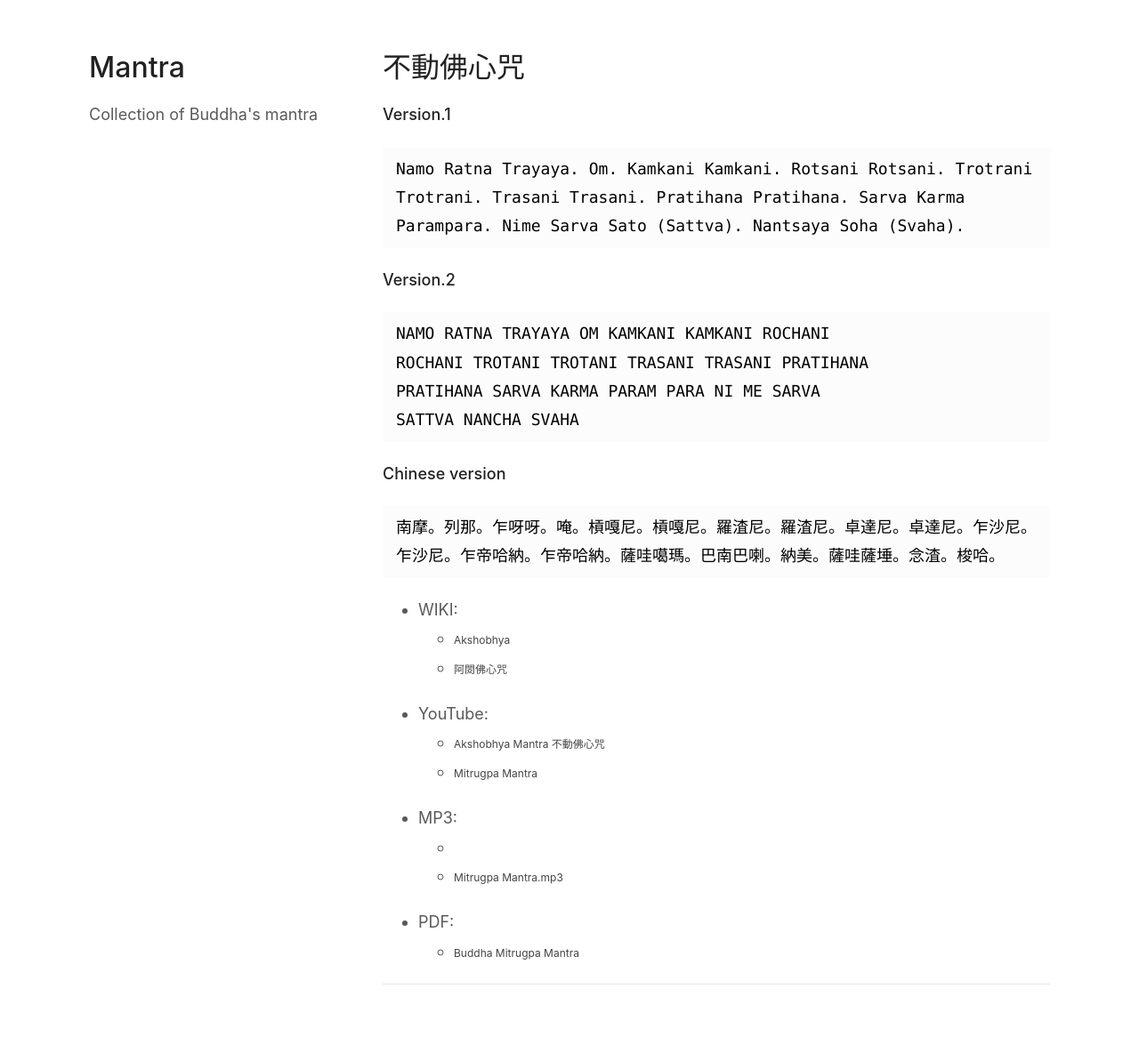
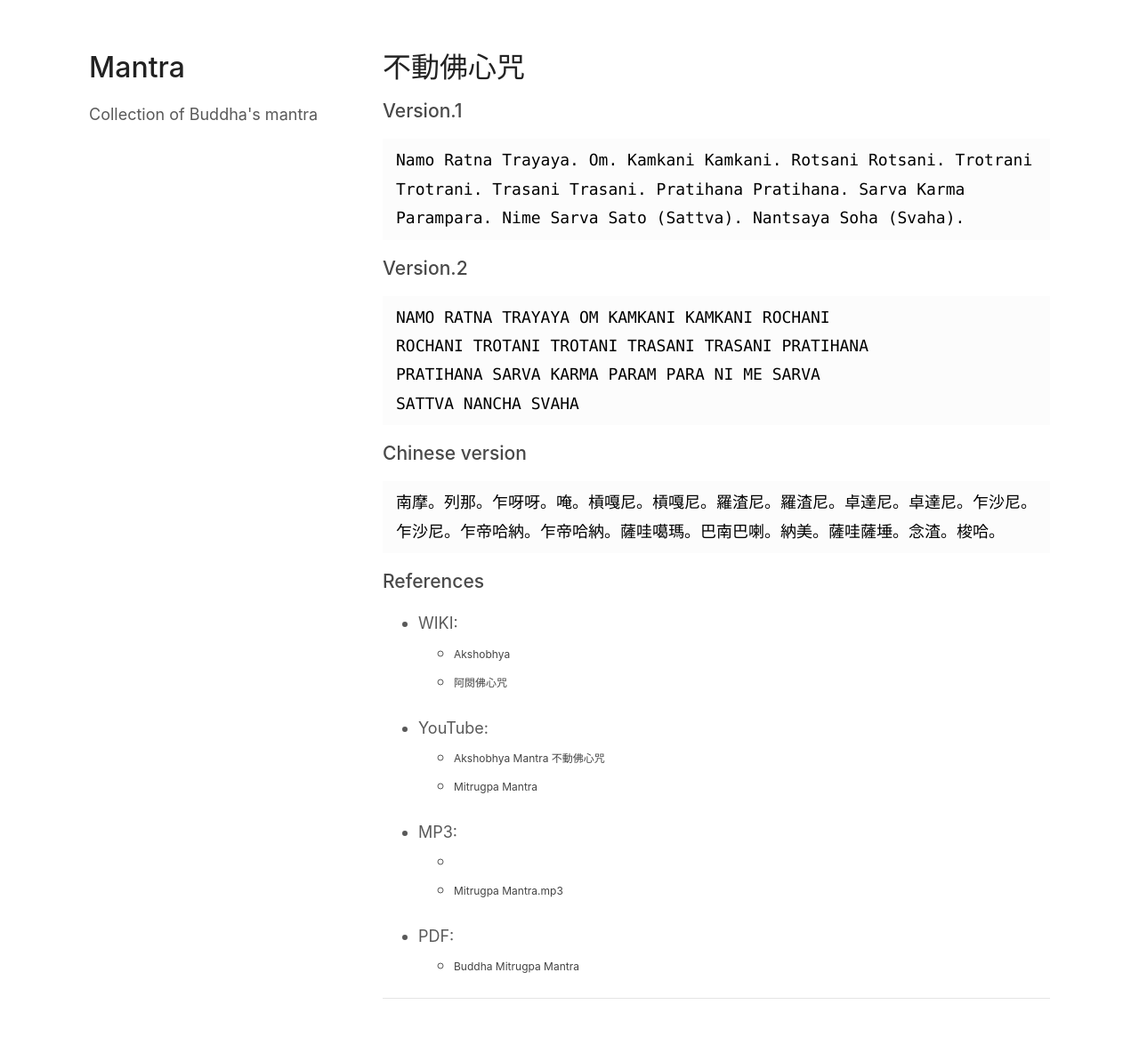
Before and after one commit to zenkarsha/mantra.unlink.men, a Jekyll site: the page built from index.md, in a window 1280 px wide. Shown: the whole page at 89% size. Built offline with Jekyll 4.4.1, drawn with Linux system fonts in a browser that asks for light colours; our own code applies the rules of GitHub Pages for plain Markdown files.

Commit message:
Update index.md

````diff
--- a/index.md
+++ b/index.md
@@ -4,13 +4,13 @@ layout: default
 
 # 不動佛心咒
 
-**Version.1**
+### Version.1
 
 ```
 Namo Ratna Trayaya. Om. Kamkani Kamkani. Rotsani Rotsani. Trotrani Trotrani. Trasani Trasani. Pratihana Pratihana. Sarva Karma Parampara. Nime Sarva Sato (Sattva). Nantsaya Soha (Svaha).
 ```
 
-**Version.2**
+### Version.2
 ```
 NAMO RATNA TRAYAYA OM KAMKANI KAMKANI ROCHANI
 ROCHANI TROTANI TROTANI TRASANI TRASANI PRATIHANA
@@ -18,11 +18,13 @@ PRATIHANA SARVA KARMA PARAM PARA NI ME SARVA
 SATTVA NANCHA SVAHA
 ```
 
-**Chinese version**
+### Chinese version
 
 ```
 南摩。列那。乍呀呀。唵。槓嘎尼。槓嘎尼。羅渣尼。羅渣尼。卓達尼。卓達尼。乍沙尼。乍沙尼。乍帝哈納。乍帝哈納。薩哇噶瑪。巴南巴喇。納美。薩哇薩埵。念渣。梭哈。
 ```
+
+### References
 
 - WIKI:
   - [Akshobhya](https://en.wikipedia.org/wiki/Akshobhya)
````
